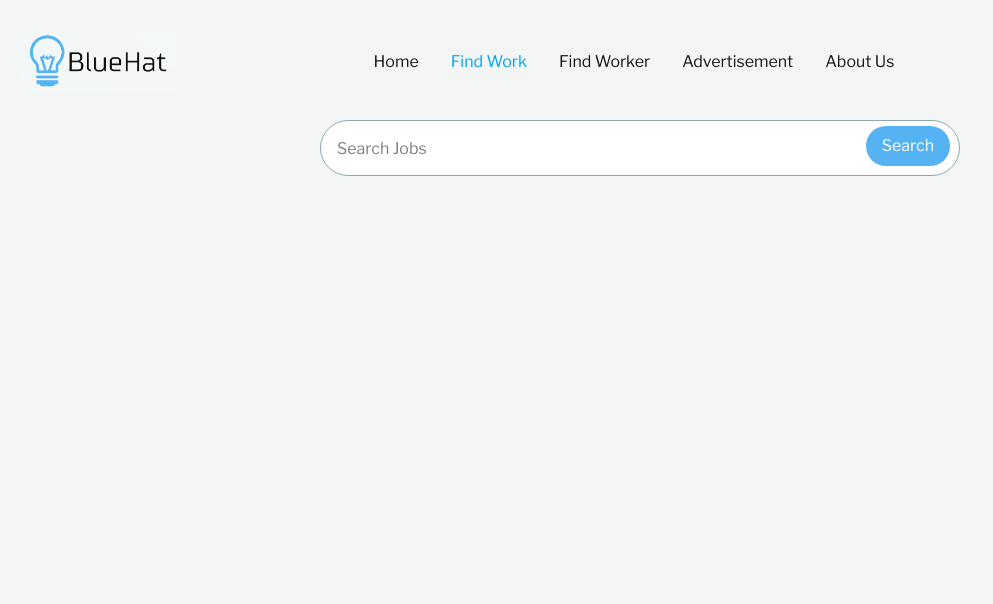
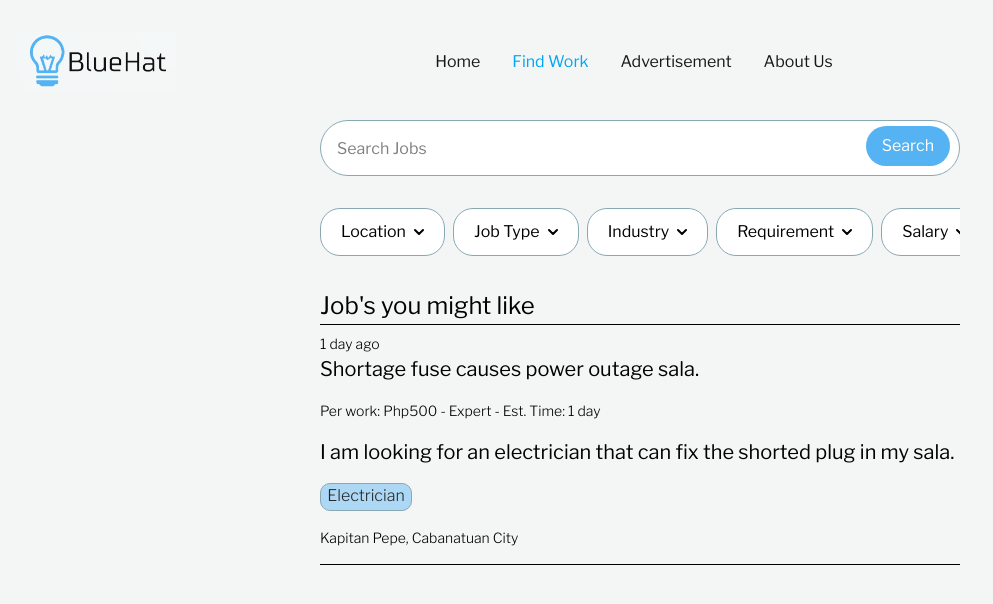
Before and after one commit to mxrxxsv/bluehat, a React (Vite) app: page /workerpage in a window 1280 px wide. Shown: the top 604 px of the page, without its empty margins (0-993 px from the left). Built offline with nearby package versions, Linux system fonts and the light colour scheme.

Commit message:
Updating Worker Page

```diff
--- a/src/WorkerPage.jsx
+++ b/src/WorkerPage.jsx
@@ -60,9 +60,9 @@ const WorkerPage = () => {
                             <li>
                                 <Link to="/findwork" className="block py-2 px-3 text-sky-500  rounded-sm md:bg-transparent md:text-sky-500 md:p-0" aria-current="page">Find Work</Link>
                             </li>
-                            <li>
+                            {/* <li>
                                 <Link to="/findworker" className="block py-2 px-3 text-neutral-900 rounded-sm hover:bg-gray-100 md:hover:bg-transparent md:hover:text-sky-500 md:p-0 ">Find Worker</Link>
-                            </li>
+                            </li> */}
                             <li>
                                 <a href="#" className="block py-2 px-3 text-neutral-900 rounded-sm hover:bg-gray-100 md:hover:bg-transparent md:hover:text-sky-500 md:p-0 ">Advertisement</a>
                             </li>
@@ -82,6 +82,64 @@ const WorkerPage = () => {
                 </div>
             </form>
 
+            <div className="relative">
+                <div className="flex flex-row overflow-auto scrollbar-hide whitespace-nowrap snap-x snap-mandatory mx-5 mt-4 md:mx-80 md:my-8 gap-2">
+                    {["Location", "Job Type", "Industry", "Requirement", "Salary"].map((filter) => (
+                        <div key={filter} className="relative">
+                            <button
+                                ref={(el) => (buttonRefs.current[filter] = el)}
+                                onClick={() => toggleDropdown(filter)}
+                                className="bg-white hover:bg-[#f6f6f6] rounded-[20px] px-5 py-2.5 border border-[#89A8B2] flex items-center h-10 md:h-12">
+                                {filter}
+                                <svg className="w-2.5 h-2.5 ml-2" aria-hidden="true" xmlns="http://www.w3.org/2000/svg" fill="none" viewBox="0 0 10 6">
+                                    <path stroke="currentColor" strokeLinecap="round" strokeLinejoin="round" strokeWidth="2" d="m1 1 4 4 4-4" />
+                                </svg>
+                            </button>
+                        </div>
+                    ))}
+                </div>
+
+                {dropdownOpen && (
+                    <div
+                        className="fixed w-44 bg-white divide-y divide-gray-100 rounded-lg shadow-lg z-50"
+                        style={{ top: dropdownPosition.top, left: dropdownPosition.left }}
+                    >
+                        <ul className="py-2 text-sm">
+                            {["Option 1", "Option 2", "Option 3"].map((option, index) => (
+                                <li key={index}>
+                                    <a href="#" className="block px-4 py-2 hover:bg-gray-100">{option}</a>
+                                </li>
+                            ))}
+                        </ul>
+                    </div>
+                )}
+            </div>
+
+            <div className="mx-6 md:ml-80">
+                <p className="mt-4 text-[24px]">Job's you might like</p>
+            </div>
+
+            <div className="mx-6 md:mx-80">
+                <hr className="bg-white" />
+
+                <p className="text-[14px] md:text-[14px] pt-2 font-light">1 day ago</p>
+                <p className="text-[16px] md:text-[20px] font-normal">Shortage fuse causes power outage sala.</p>
+
+                <p className="text-[12px] md:text-[14px] pt-2 md:pt-4 font-light">Per work: Php500 - Expert - Est. Time: 1 day</p>
+
+                <p className="text-[16px] md:text-[20px] pt-2 md:pt-4 font-normal">I am looking for an electrician that can fix the shorted plug in my sala. </p>
+
+                <div className="mt-2 md:mt-4">
+                    <p className="h-6 w-22 md:h-7 md:w-23 bg-[#ADD8F5] text-center border rounded-[10px] border-[#89A8B2] text-[#252525] font-light text-[14px] md:text-[16px]">Electrician</p>
+                </div>
+
+                <div className="mt-2 md:mt-4">
+                    <p className="text-[14px] font-light"> Kapitan Pepe, Cabanatuan City</p>
+                </div>
+
+                <hr className="bg-white mt-2 md:mt-4" />
+            </div>
+
         </>
     );
 }
--- a/src/WorkerQuestion.jsx
+++ b/src/WorkerQuestion.jsx
@@ -168,7 +168,7 @@ const WorkerQuestion = () => {
                                 <br />
 
                                 <button onClick={handlePrevStep} className="bg-neutral-700 hover:bg-gray-400 text-white px-6 py-2 rounded-md mr-2 cursor-pointer">Previous</button>
-                                <button onClick={() => alert("Form Submitted!")} className="bg-sky-500 hover:bg-[#ADD8F5] text-white px-6 py-2 rounded-md cursor-pointer">Submit</button>
+                                <Link to="/workerpage" onClick={() => alert("Form Submitted!")} className="bg-sky-500 hover:bg-[#ADD8F5] text-white px-6 py-2 rounded-md cursor-pointer">Submit</Link>
                             </div>
                         </div>
                     </div>
--- a/src/main.jsx
+++ b/src/main.jsx
@@ -45,7 +45,7 @@ const router = createBrowserRouter([
     element: <FindWorker />
   },
   {
-    path: "workerpage",
+    path: "/workerpage",
     element: <WorkerPage />
   }
 ]);
```
